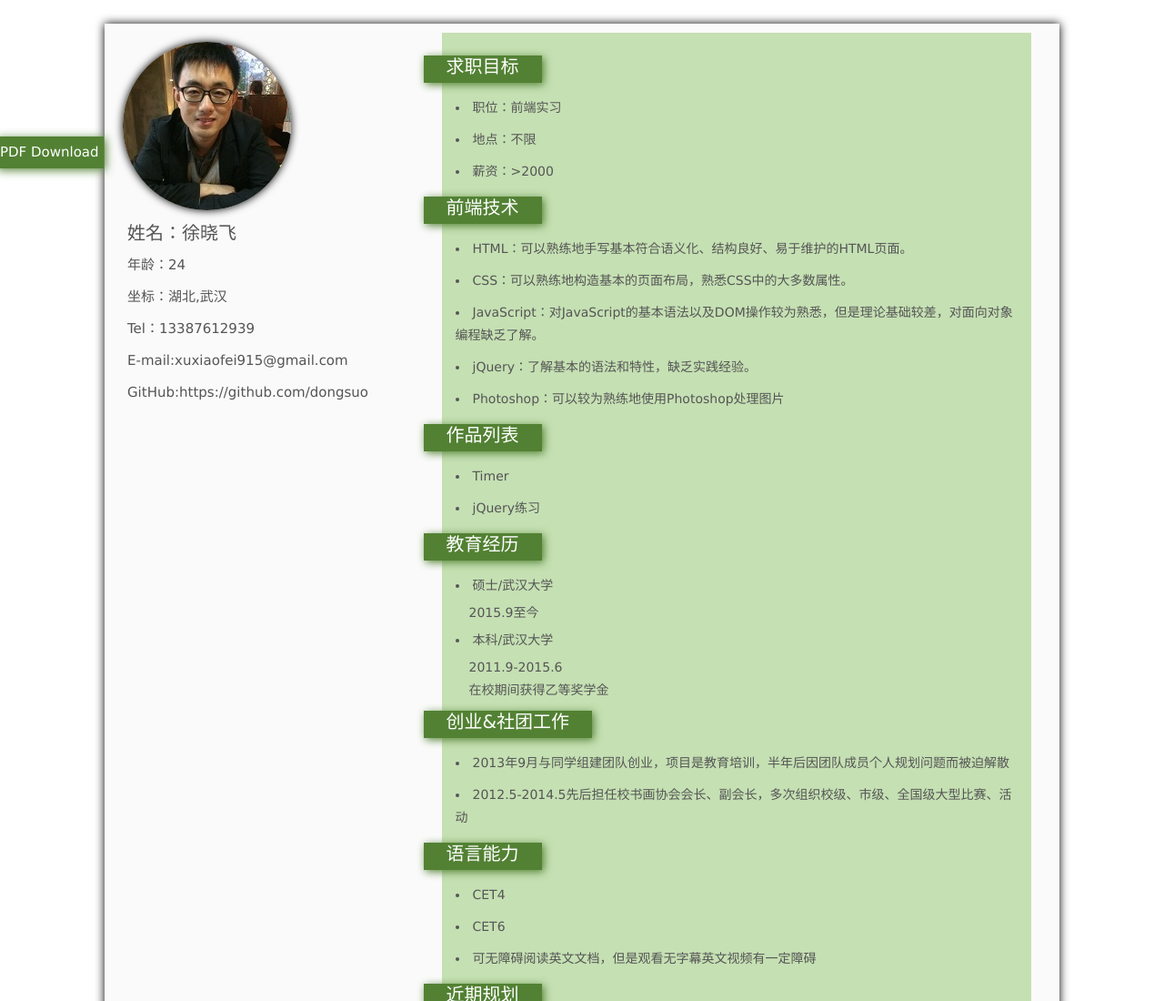
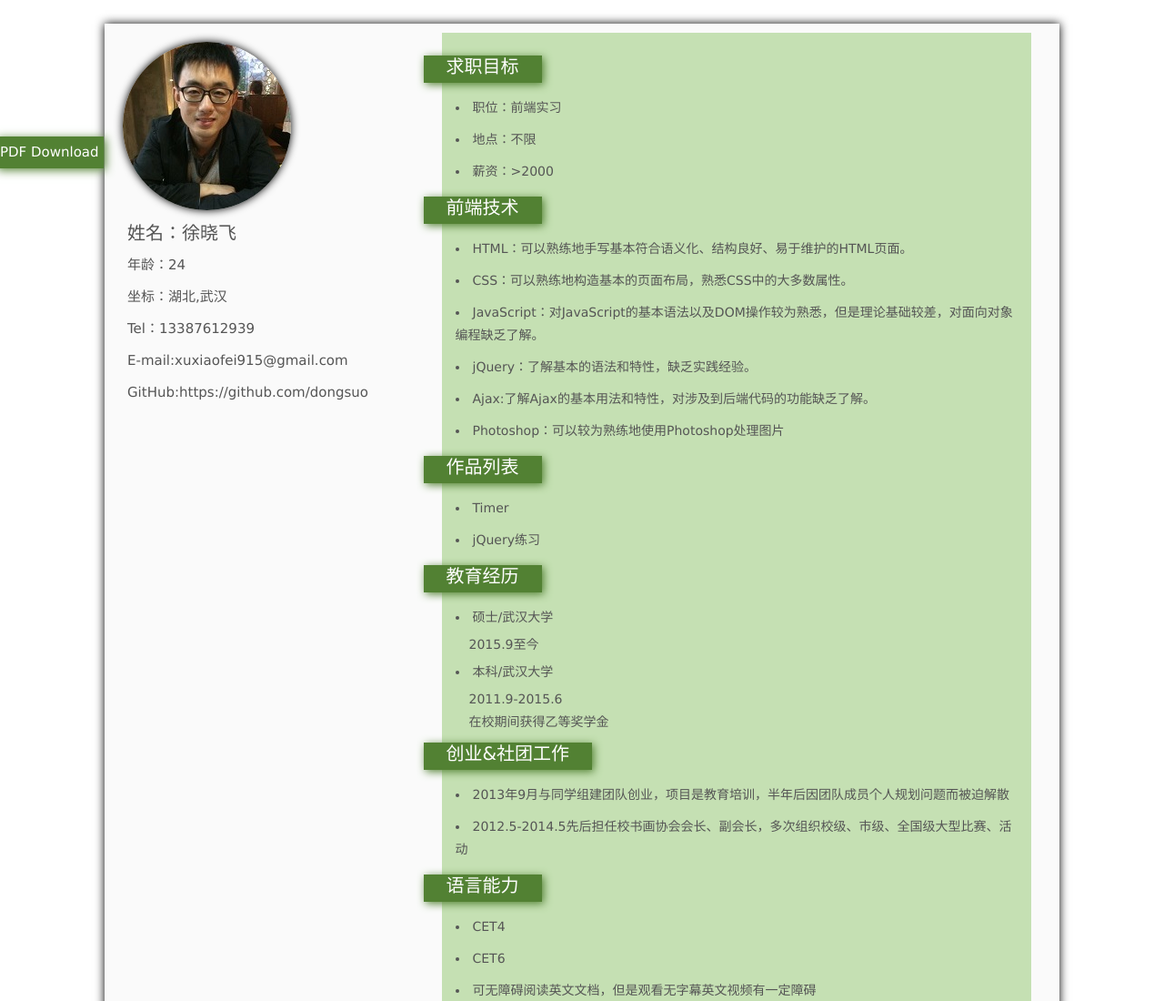
Before and after one commit to dongsuo/MyResume, a plain HTML site: page index.html in a window 1280 px wide. Shown: the top 1100 px of the page at 91% size. Drawn offline with Linux system fonts and the light colour scheme.

Commit message:
Add Ajax部分

```diff
--- a/index.html
+++ b/index.html
@@ -27,6 +27,7 @@
 		<li>CSS：可以熟练地构造基本的页面布局，熟悉CSS中的大多数属性。</li>
 		<li>JavaScript：对JavaScript的基本语法以及DOM操作较为熟悉，但是理论基础较差，对面向对象编程缺乏了解。</li>
 		<li>jQuery：了解基本的语法和特性，缺乏实践经验。</li>
+		<li>Ajax:了解Ajax的基本用法和特性，对涉及到后端代码的功能缺乏了解。</li>
 		<li>Photoshop：可以较为熟练地使用Photoshop处理图片</li>
 		<h2>作品列表</h2>
 		<li><a href="http://dongsuo.github.io/timer.html" target="new">Timer</a></li>
```
